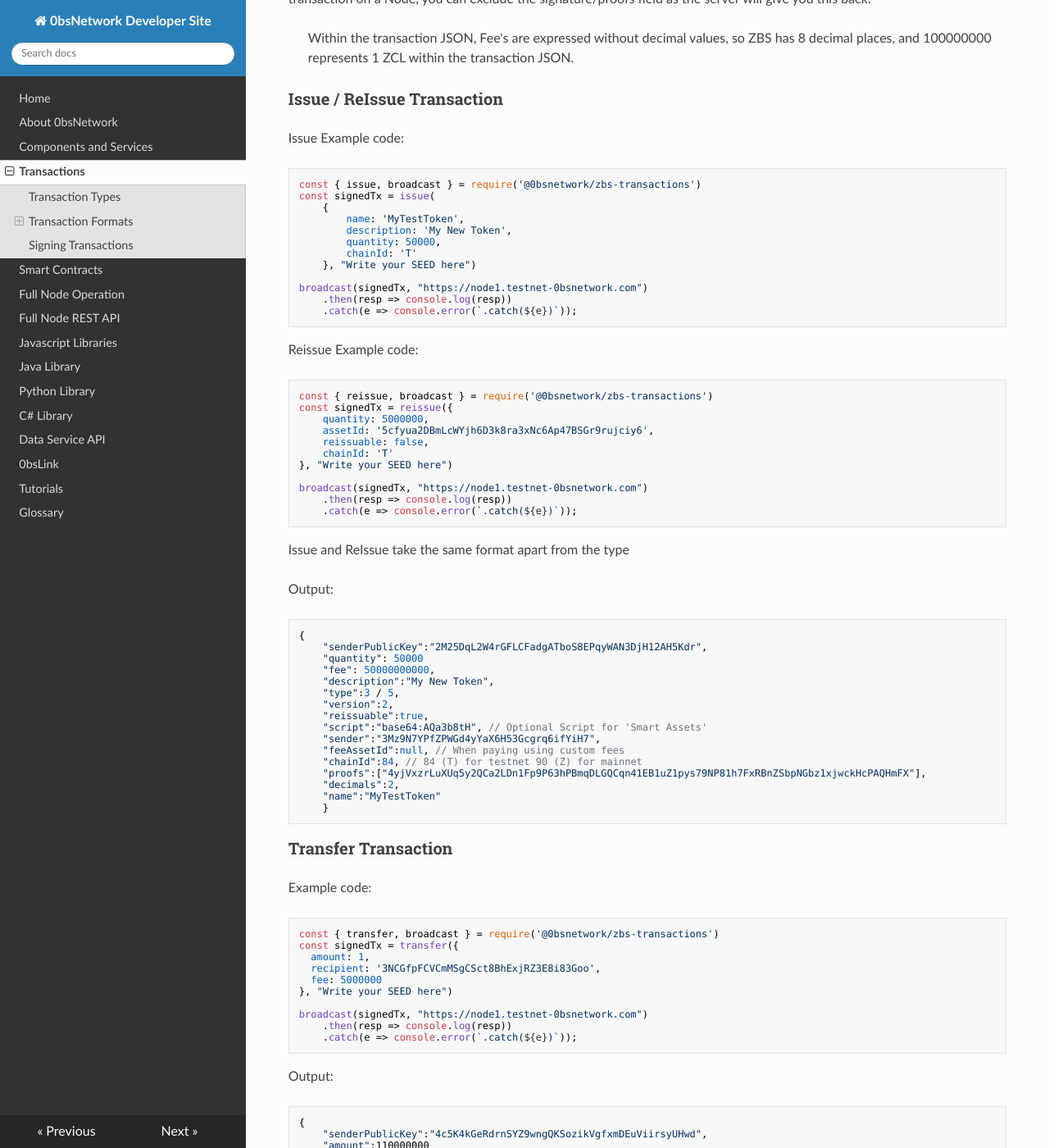
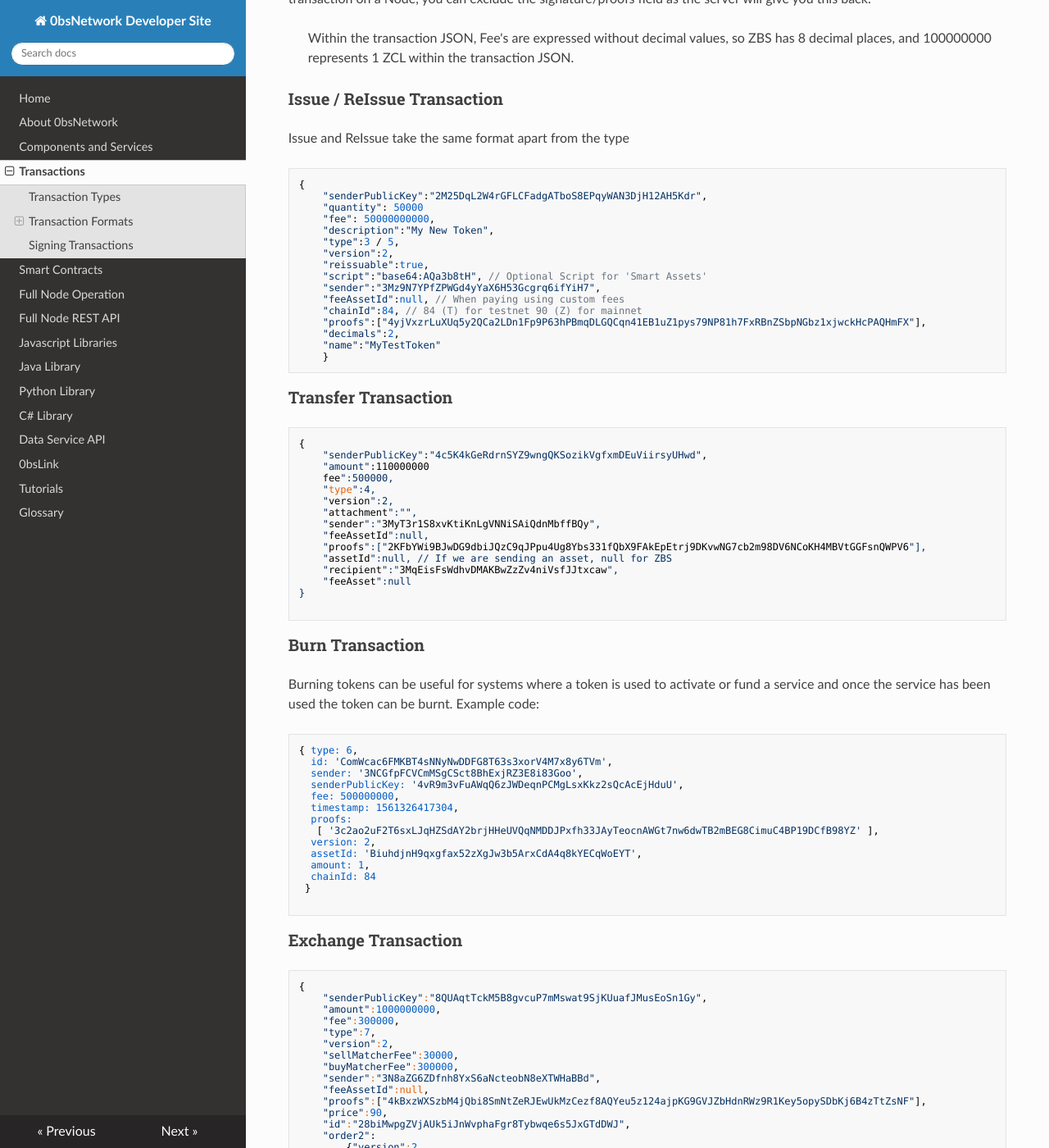
Before and after one commit to 0bsnetwork/developer.0bsnetwork.com, an MkDocs documentation site: the page built from docs/transactions.md, in a window 1280 px wide and 1400 px high, scrolled down 1014 px. Shown: the whole window at 82% size. Built offline with MkDocs 1.6.1, drawn with Linux system fonts in a browser that asks for light colours; nearby versions of some CDN libraries; some of the changed text lies outside the part shown.

Commit message:
docs/transactions - update transactions and javascript doc

````diff
--- a/docs/transactions.md
+++ b/docs/transactions.md
@@ -32,40 +32,8 @@ The below sections demonstrate the JSON transaction format that is required to m
 
 ### Issue / ReIssue Transaction
 
-Issue Example code:
-```
-const { issue, broadcast } = require('@0bsnetwork/zbs-transactions')
-const signedTx = issue(
-    {
-        name: 'MyTestToken',
-        description: 'My New Token',
-        quantity: 50000,
-        chainId: 'T'
-    }, "Write your SEED here")
-
-broadcast(signedTx, "https://node1.testnet-0bsnetwork.com")
-    .then(resp => console.log(resp))
-    .catch(e => console.error(`.catch(${e})`));
-```
-
-Reissue Example code:
-```
-const { reissue, broadcast } = require('@0bsnetwork/zbs-transactions')
-const signedTx = reissue({
-    quantity: 5000000,
-    assetId: '5cfyua2DBmLcWYjh6D3k8ra3xNc6Ap47BSGr9rujciy6',
-    reissuable: false,
-    chainId: 'T'
-}, "Write your SEED here")
-
-broadcast(signedTx, "https://node1.testnet-0bsnetwork.com")
-    .then(resp => console.log(resp))
-    .catch(e => console.error(`.catch(${e})`));
-```
-
 Issue and ReIssue take the same format apart from the type
 
-Output:
 ```
 {
     "senderPublicKey":"2M25DqL2W4rGFLCFadgATboS8EPqyWAN3DjH12AH5Kdr",
@@ -86,21 +54,7 @@ Output:
 ```
 
 ### Transfer Transaction
-Example code:
-```
-const { transfer, broadcast } = require('@0bsnetwork/zbs-transactions')
-const signedTx = transfer({
-  amount: 1,
-  recipient: '3NCGfpFCVCmMSgCSct8BhExjRZ3E8i83Goo',
-  fee: 5000000
-}, "Write your SEED here")
 
-broadcast(signedTx, "https://node1.testnet-0bsnetwork.com")
-    .then(resp => console.log(resp))
-    .catch(e => console.error(`.catch(${e})`));
-```
-
-Output:
 ```
 {
     "senderPublicKey":"4c5K4kGeRdrnSYZ9wngQKSozikVgfxmDEuViirsyUHwd",
@@ -123,21 +77,7 @@ Output:
 
 Burning tokens can be useful for systems where a token is used to activate or fund a service and once the service has been used the token can be burnt.
 Example code:
-```
-const constants = require('./constants')
-const { burn, broadcast } = require('@0bsnetwork/zbs-transactions')
 
-const signedTx = burn({
-    quantity: 1,
-    assetId: 'BiuhdjnH9qxgfax52zXgJw3b5ArxCdA4q8kYECqWoEYT',
-    chainId: 'T'
-}, "Write your SEED here")
-
-broadcast(signedTx, "https://node1.testnet-0bsnetwork.com")
-    .then(resp => console.log(resp))
-    .catch(e => console.error(`.catch(${e})`));
-```
-Output:
 ```
 { type: 6,
   id: 'ComWcac6FMKBT4sNNyNwDDFG8T63s3xorV4M7x8y6TVm',
@@ -157,7 +97,6 @@ Output:
 
 ### Exchange Transaction
 
-Output:
 ```
 {
     "senderPublicKey":"8QUAqtTckM5B8gvcuP7mMswat9SjKUuafJMusEoSn1Gy",
@@ -209,20 +148,7 @@ Output:
 ```
 
 ### Lease Transaction
-Example code:
-```
-const { lease, broadcast } = require('@0bsnetwork/zbs-transactions')
-const signedTx = lease(
-    {
-        amount: 100000,
-        recipient: '3NBTZJ6BpuQeRCciQzYRVrFwyhrUcsf6f6M',
-    }, "Write your SEED here")
 
-broadcast(signedTx, "https://node1.testnet-0bsnetwork.com")
-    .then(resp => console.log(resp))
-    .catch(e => console.error(`.catch(${e})`));
-```
-Output:
 ```
 {
     "senderPublicKey":"FB5ErjREo817duEBBQUqUdkgoPctQJEYuG3mU7w3AYjc",
@@ -237,20 +163,7 @@ Output:
 ```
 
 ### Lease Cancel
-Example code:
-```
-const { cancelLease, broadcast } = require('@0bsnetwork/zbs-transactions')
-const signedTx = cancelLease(
-    {
-        leaseId: 'HxJrij7Ba7ojaovjrZcvAaXAwMBMr9BkAyXLsdiiWtkF',
-        chainId: 'T'
-    }, "Write your SEED here")
 
-broadcast(signedTx, "https://node1.testnet-0bsnetwork.com")
-    .then(resp => console.log(resp))
-    .catch(e => console.error(`.catch(${e})`));
-```
-Output:
 ```
 {
     "senderPublicKey":"FB5ErjREo817duEBBQUqUdkgoPctQJEYuG3mU7w3AYjc",
@@ -266,21 +179,7 @@ Output:
 ```
 
 ### Create Alias
-Example code:
-```
-const { alias, broadcast } = require('@0bsnetwork/zbs-transactions')
-const signedTx = alias(
-    {
-        alias: 'New Alias',
-        chainId: 'T',
-        fee: 100000
-    }, "Write your SEED here")
 
-broadcast(signedTx, "https://node1.testnet-0bsnetwork.com")
-    .then(resp => console.log(resp))
-    .catch(e => console.error(`.catch(${e})`));
-```
-Output:
 ```
 {
     "senderPublicKey":"BVv1ZuE3gKFa6krwWJQwEmrLYUESuUabNCXgYTmCoBt6",
@@ -296,28 +195,7 @@ Output:
 ```
 
 ### Mass Transfer
-Example code:
-```
-const { massTransfer, broadcast } = require('@0bsnetwork/zbs-transactions')
 
-const signedTx = massTransfer({transfers: [
-  {
-    amount: 1,
-    recipient: '3NCGfpFCVCmMSgCSct8BhExjRZ3E8i83Goo',
-    fee: 1000000
-  },
-  {
-    amount: 1,
-    recipient: '3NCGfpFCVCmMSgCSct8BhExjRZ3E8i83Goo',
-    fee: 1000000
-  },
-]}, "Write your SEED here")
-
-broadcast(signedTx, "https://node1.testnet-0bsnetwork.com")
-    .then(resp => console.log(resp))
-    .catch(e => console.error(`.catch(${e})`));
-```
-Output:
 ```
 { type: 11,
   id: '48Dn8uK95jL8iZqv81gqv7PxJtbrZihjmg1Zdcs1428P',
@@ -338,23 +216,6 @@ Output:
 ```
 
 ### Data
-```
-const { data, broadcast } = require('@0bsnetwork/zbs-transactions')
-
-const signedTx = data(
-    { data: [
-            { key: 'integerVal', value: 1 },
-            { key: 'booleanVal', value: true },
-            { key: 'stringVal', value: 'hello' },
-            { key: 'binaryVal', value: [1, 2, 3, 4] }
-        ]
-    }, "Write your SEED here")
-
-broadcast(signedTx, "https://node1.testnet-0bsnetwork.com")
-    .then(resp => console.log(resp))
-    .catch(e => console.error(`.catch(${e})`));
-```
-Output:
 
 ```
 { type: 12,
@@ -383,21 +244,7 @@ Output:
 
 
 ### Index
-Example code:
-```
-const { transfer, broadcast } = require('@0bsnetwork/zbs-transactions')
-const signedTx = transfer({
-  amount: 1,
-  recipient: '3NCGfpFCVCmMSgCSct8BhExjRZ3E8i83Goo',
-  fee: 5000000,
-  chainId: 'T'
-}, "Write your SEED here")
 
-broadcast(signedTx, "https://node1.testnet-0bsnetwork.com")
-    .then(resp => console.log(resp))
-    .catch(e => console.error(`.catch(${e})`));
-```
-Output:
 ```
 { type: 4,
   id: '8LjTjtAqQscTk5o3VuzViyp5Dk3dPZ9W26ezHUEyi2LW',
````
Also changed, not shown: docs/javascript.md (+211 -0 lines).
